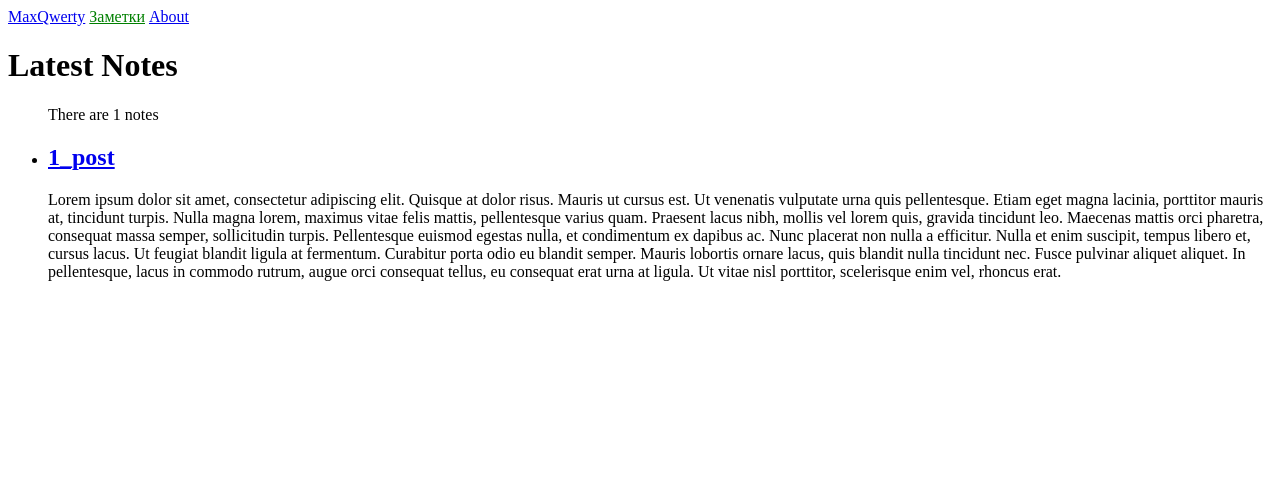
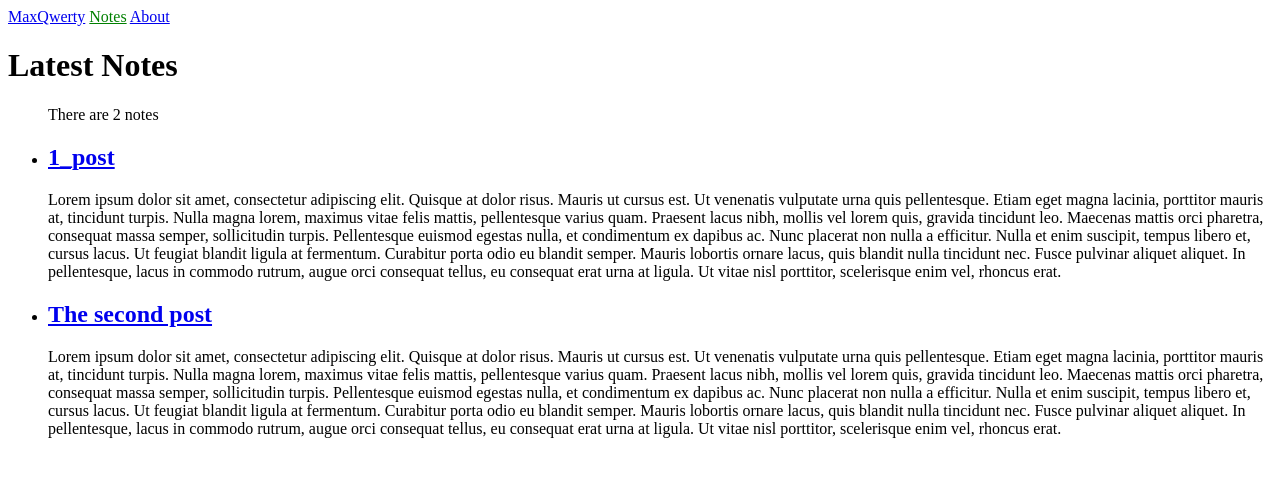
Before and after one commit to maxqwerty/maxqwerty.github.io, a Jekyll site: the page built from notes.html, in a window 1280 px wide. Shown: the top 477 px of the page. Built offline with Jekyll 4.4.1, drawn with Linux system fonts in a browser that asks for light colours.

Commit message:
Added subpost

```diff
--- a/_data/navigation.yml
+++ b/_data/navigation.yml
@@ -1,6 +1,6 @@
 - name: MaxQwerty
   link: /
-- name: Заметки
+- name: Notes
   link: /notes.html
 - name: About
   link: /about.html
--- /dev/null
+++ b/_notes/subnotes/2_post.md
@@ -0,0 +1,9 @@
+---
+layout: note
+author: Max Rybas
+title: The second post
+---
+
+Lorem ipsum dolor sit amet, consectetur adipiscing elit. Quisque at dolor risus. Mauris ut cursus est. Ut venenatis vulputate urna quis pellentesque. Etiam eget magna lacinia, porttitor mauris at, tincidunt turpis. Nulla magna lorem, maximus vitae felis mattis, pellentesque varius quam. Praesent lacus nibh, mollis vel lorem quis, gravida tincidunt leo. Maecenas mattis orci pharetra, consequat massa semper, sollicitudin turpis. Pellentesque euismod egestas nulla, et condimentum ex dapibus ac. Nunc placerat non nulla a efficitur. Nulla et enim suscipit, tempus libero et, cursus lacus. Ut feugiat blandit ligula at fermentum. Curabitur porta odio eu blandit semper. Mauris lobortis ornare lacus, quis blandit nulla tincidunt nec. Fusce pulvinar aliquet aliquet. In pellentesque, lacus in commodo rutrum, augue orci consequat tellus, eu consequat erat urna at ligula. Ut vitae nisl porttitor, scelerisque enim vel, rhoncus erat.
+
+Sed sollicitudin ac erat eu fermentum. Maecenas porttitor tempus placerat. Donec sed dui cursus ipsum facilisis congue. Praesent non nulla purus. Suspendisse potenti. Donec sed lacus nisi. Aliquam erat volutpat. Ut at pharetra purus. Cras a luctus diam.
--- a/index.html
+++ b/index.html
@@ -2,4 +2,6 @@
 layout: default
 title: MaxQwerty's GitHub Page
 ---
-<h1>{{ "Hello World!" | downcase }}</h1>
+<h1>Maxim Rybas</h1>
+
+Personal pages
```
